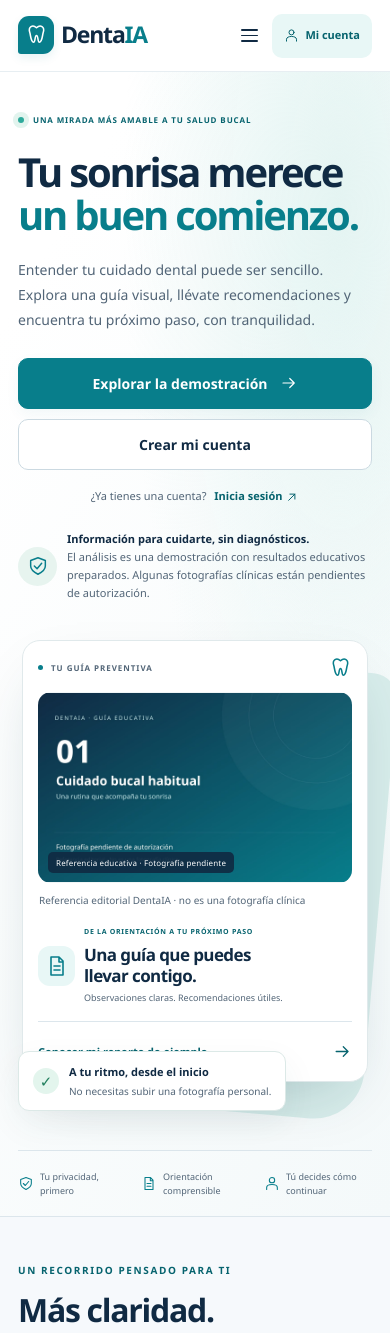
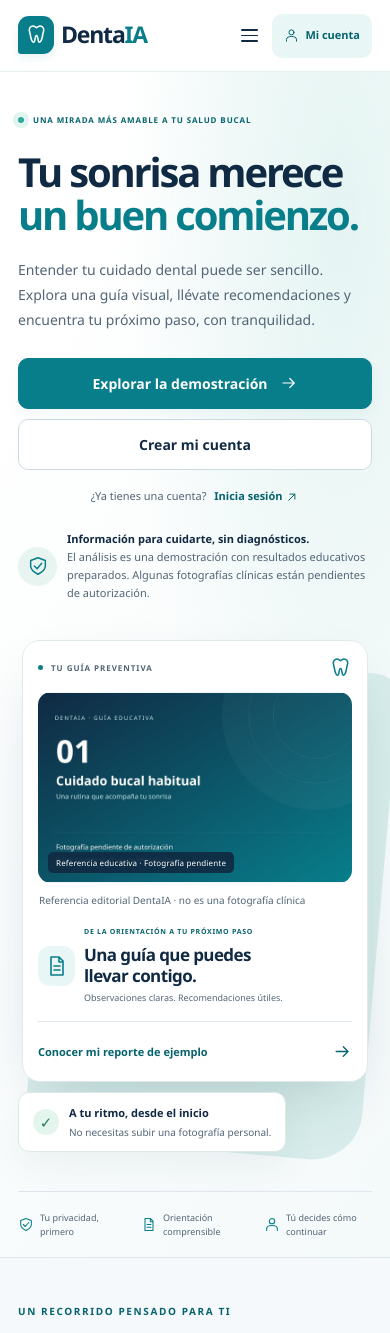
Before and after one commit to Jhanfranco07/DentaIA, a Next.js app: page / in a window 390 px wide. Shown: the top 1333 px of the page. Built offline with nearby package versions, Linux system fonts and the light colour scheme.

Commit message:
fix: evitar superposición del aviso en la portada

```diff
--- a/src/app/globals.css
+++ b/src/app/globals.css
@@ -89,7 +89,7 @@ input, select, textarea { max-width: 100%; min-width: 0; }
 .hero-disclaimer { display: flex; gap: 12px; align-items: center; margin-top: 37px; font-size: 12px; line-height: 1.65; color: var(--muted); max-width: 460px; }
 .hero-disclaimer strong { color: var(--ink); font-weight: 600; }
 .disclaimer-icon { width: 39px; height: 39px; flex-shrink: 0; display: grid; place-items: center; color: var(--teal); background: #e7f4ef; border-radius: 50%; }
-.hero-visual { position: relative; padding-bottom: 28px; animation: home-arrive .8s .12s ease both; }
+.hero-visual { position: relative; padding-bottom: 70px; animation: home-arrive .8s .12s ease both; }
 .hero-visual-decoration { position: absolute; inset: 30px -32px 0 35px; background: #d8edeb; border-radius: 38px 38px 90px 38px; transform: rotate(5deg); }
 .hero-photo-card { position: relative; background: #fff; border: 1px solid #e0e9eb; border-radius: 22px; padding: 21px; box-shadow: 0 25px 60px -25px #143f4c40; }
 .hero-photo-heading { display: flex; justify-content: space-between; align-items: center; gap: 12px; color: var(--teal); margin-bottom: 17px; }
@@ -240,7 +240,7 @@ input, select, textarea { max-width: 100%; min-width: 0; }
   .hero-copy>.actions .action { min-height: 49px; }
   .hero-signin { text-align: center; margin-top: 17px; font-size: 11px; }
   .hero-disclaimer { margin-top: 25px; font-size: 11px; gap: 10px; }
-  .hero-visual { width: calc(100% - 8px); padding-bottom: 29px; }
+  .hero-visual { width: calc(100% - 8px); padding-bottom: 70px; }
   .hero-photo-card { padding: 15px; border-radius: 18px; }
   .hero-visual-decoration { inset: 20px -12px 2px 22px; border-radius: 25px 25px 50px 25px; }
   .hero-photo-heading { margin-bottom: 13px; }
```
